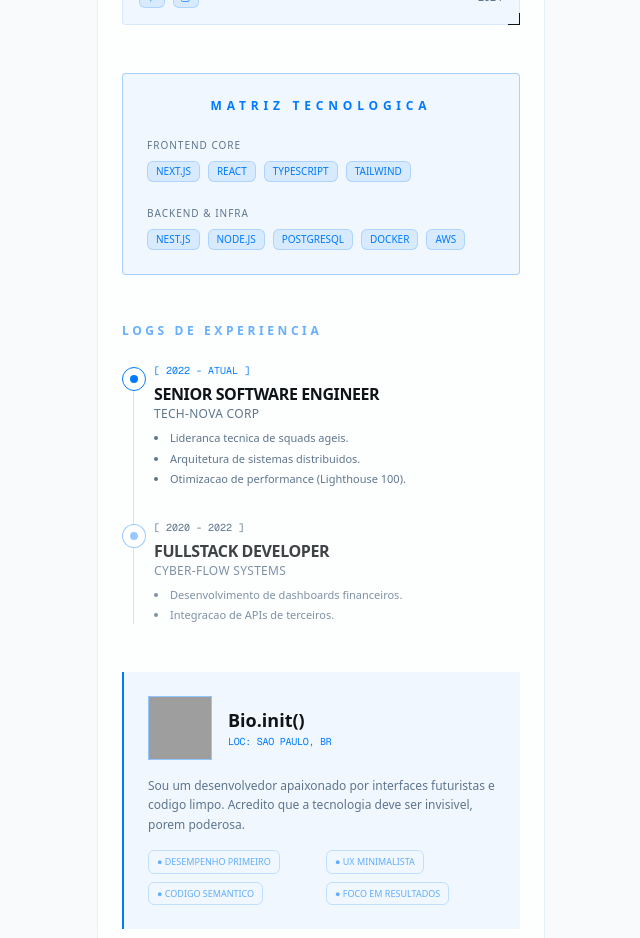
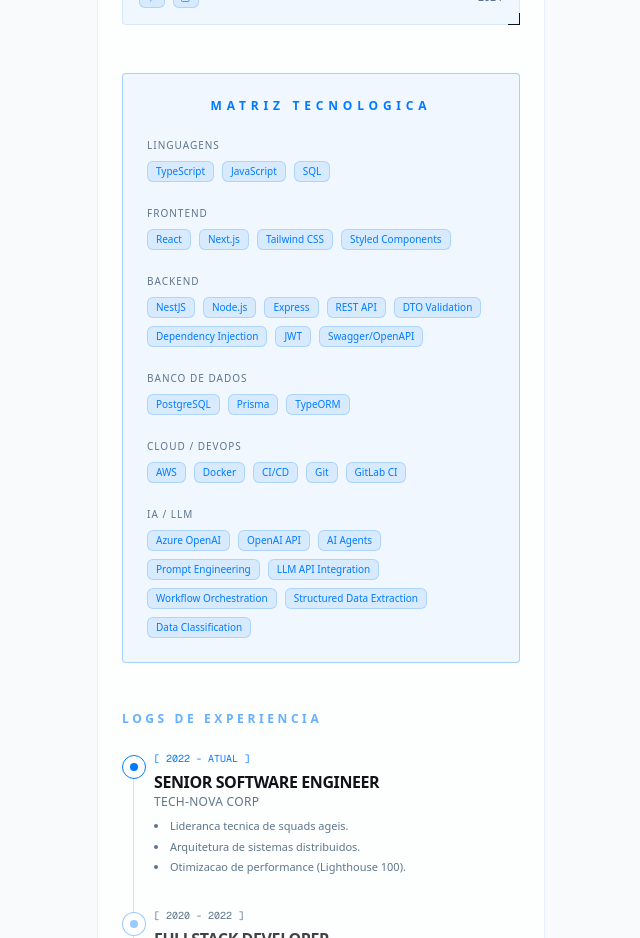
Before and after one commit to ivanbs14/Portifolio, a Next.js app: page / in a window 1280 px wide. Shown: the part 1560-2498 px from the top of the page, without its empty margins (319-959 px from the left). Built offline with nearby package versions, Linux system fonts and the light colour scheme; grey boxes are pictures that could not be loaded.

Commit message:
feat: align tech matrix with resume data and complete validation checlist

```diff
--- a/src/data/portfolio.ts
+++ b/src/data/portfolio.ts
@@ -63,12 +63,46 @@ export const PROJECT_GRID = [
 
 export const TECH_MATRIX = [
   {
-    category: "Frontend Core",
-    tags: ["NEXT.JS", "REACT", "TYPESCRIPT", "TAILWIND"],
+    category: "Linguagens",
+    tags: ["TypeScript", "JavaScript", "SQL"],
   },
   {
-    category: "Backend & Infra",
-    tags: ["NEST.JS", "NODE.JS", "POSTGRESQL", "DOCKER", "AWS"],
+    category: "Frontend",
+    tags: ["React", "Next.js", "Tailwind CSS", "Styled Components"],
+  },
+  {
+    category: "Backend",
+    tags: [
+      "NestJS",
+      "Node.js",
+      "Express",
+      "REST API",
+      "DTO Validation",
+      "Dependency Injection",
+      "JWT",
+      "Swagger/OpenAPI",
+    ],
+  },
+  {
+    category: "Banco de Dados",
+    tags: ["PostgreSQL", "Prisma", "TypeORM"],
+  },
+  {
+    category: "Cloud / DevOps",
+    tags: ["AWS", "Docker", "CI/CD", "Git", "GitLab CI"],
+  },
+  {
+    category: "IA / LLM",
+    tags: [
+      "Azure OpenAI",
+      "OpenAI API",
+      "AI Agents",
+      "Prompt Engineering",
+      "LLM API Integration",
+      "Workflow Orchestration",
+      "Structured Data Extraction",
+      "Data Classification",
+    ],
   },
 ] as const;
 
```
